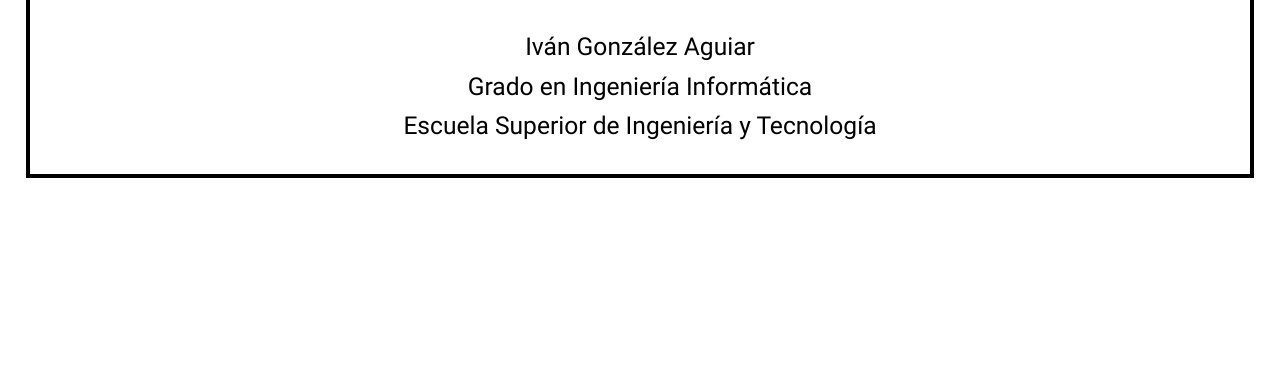
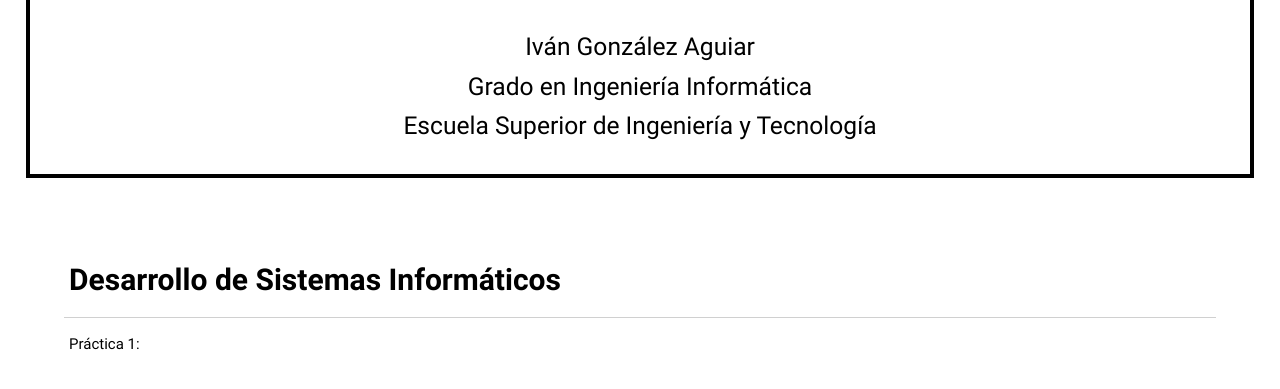
Before and after one commit to ivan-ga/ivan-ga.github.io, a plain HTML site: page index.html in a window 1280 px wide. Shown: the part 357-746 px from the top of the page. Drawn offline with nearby package versions, Linux system fonts and the light colour scheme.

Commit message:
Editando

```diff
--- a/css/mystyle.css
+++ b/css/mystyle.css
@@ -22,3 +22,15 @@ body{
 #encabezado-inicio h2{
 
 }
+
+table{
+
+}
+
+th{
+  font-size: 2em;
+}
+
+main{
+  margin: 5%;
+}
--- a/index.html
+++ b/index.html
@@ -26,9 +26,26 @@
             <h5>Grado en Ingeniería Informática</h5>
             <h5>Escuela Superior de Ingeniería y Tecnología</h5>
           </div>
-
         </div>
       </header>
+
+      <main>
+        <div class="col s12 responsive-table">
+          <table>
+            <thead>
+              <tr>
+                  <th data-field="id">Desarrollo de Sistemas Informáticos</th>
+              </tr>
+            </thead>
+
+            <tbody>
+              <tr>
+                <td>Práctica 1:</td>
+              </tr>
+            </tbody>
+          </table>
+        </div>
+      </main>
 
 
       <!--Import jQuery before materialize.js-->
```
